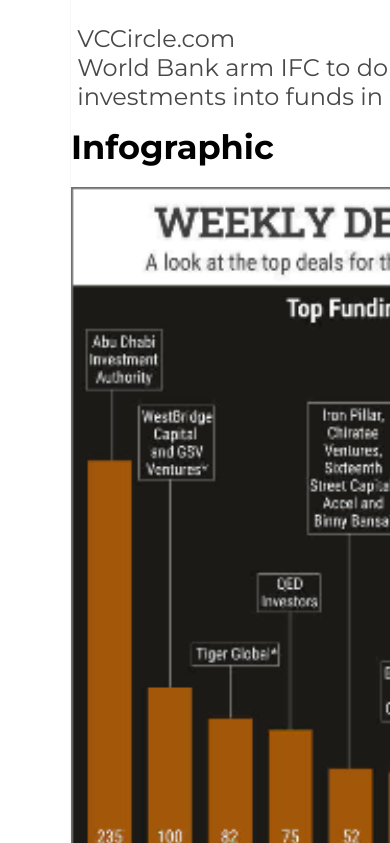
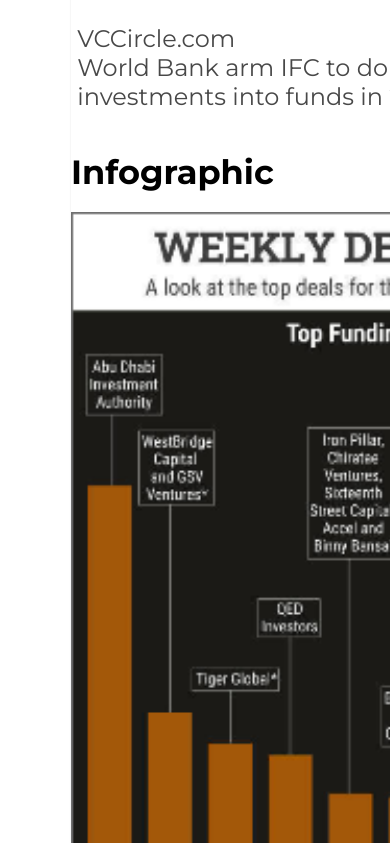
Before and after one commit to MAUSHAMRAJ7/React, a React (Create React App) app: page / in a window 390 px wide. Shown: the part 5181-6024 px from the top of the page. Built offline with nearby package versions, Linux system fonts and the light colour scheme.

Commit message:
fixed some error

```diff
--- a/src/Responsive.css
+++ b/src/Responsive.css
@@ -167,6 +167,9 @@
   }
   .follow img {
     width: 100%;
+  }
+  .info{
+    margin-top: 25px;
   }
   .info h3 {
     font-size: 7rem;
```
